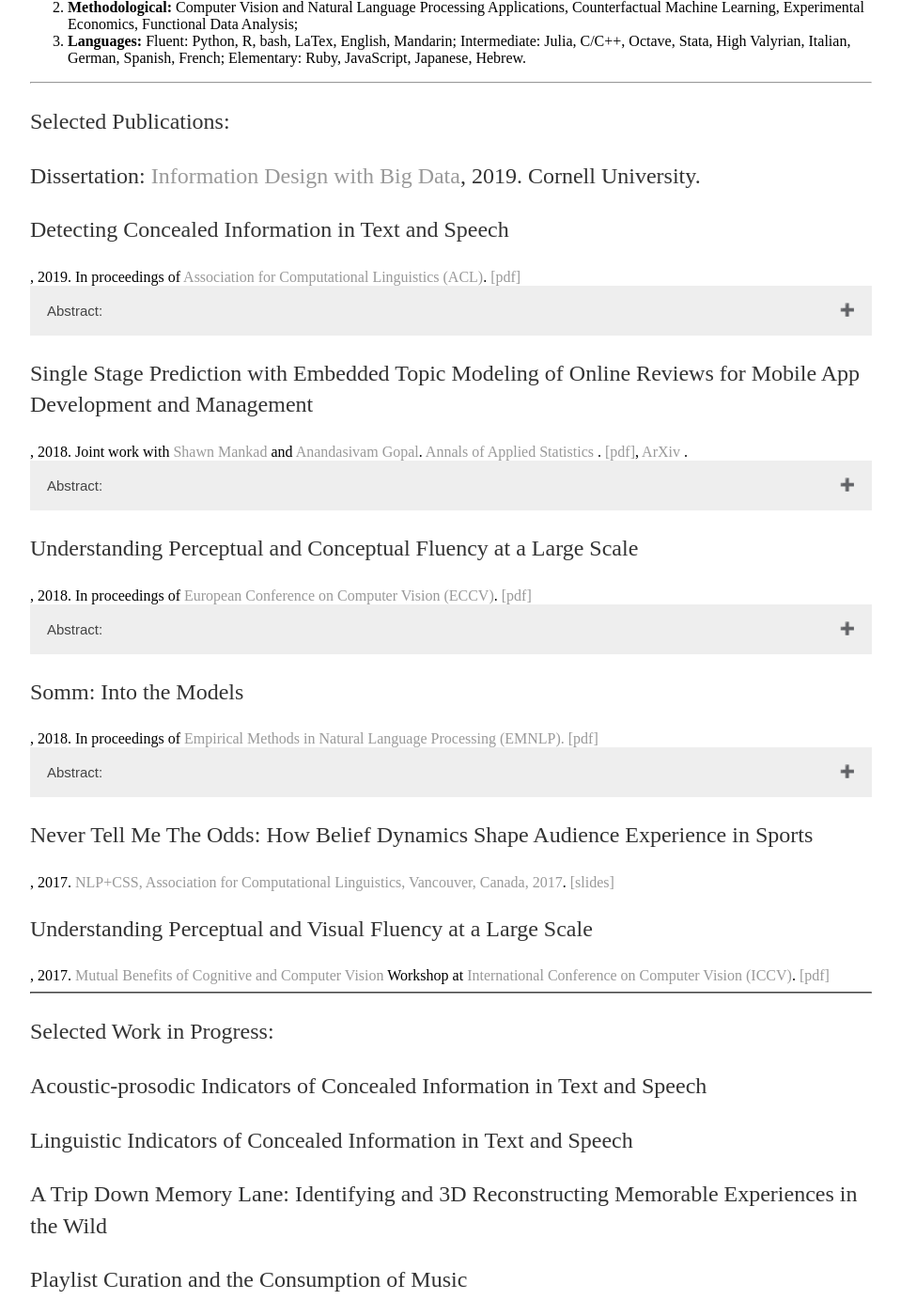
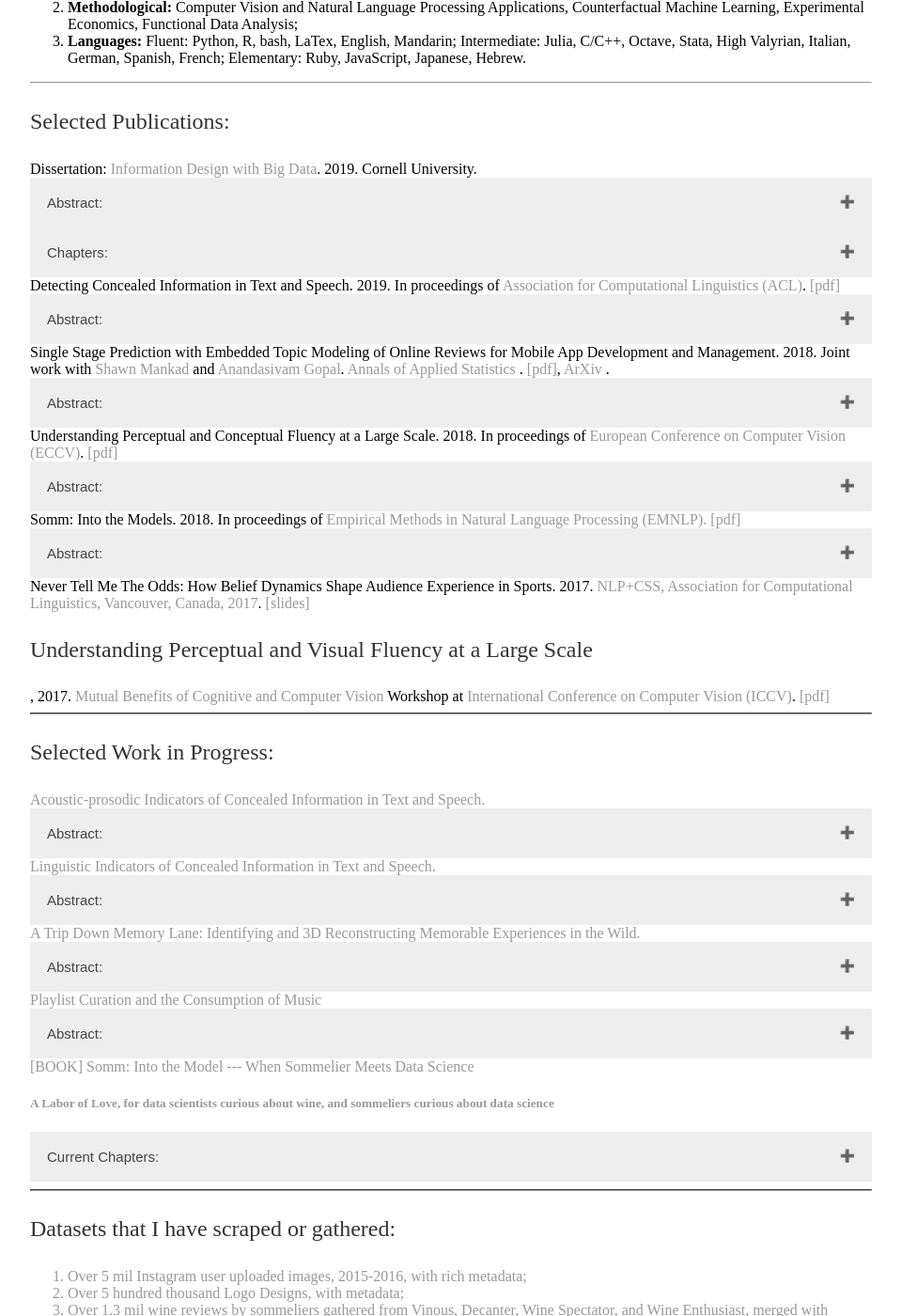
Before and after one commit to shenglih/shenglih.github.io, a Jekyll site: the page built from research/index.html, in a window 1280 px wide and 1400 px high, scrolled down 219 px. Shown: the whole window at 94% size, without its empty margins (160-1119 px from the left). Built offline with Jekyll 4.4.1, drawn with Linux system fonts in a browser that asks for light colours.

Commit message:
Update index.html

```diff
--- a/research/index.html
+++ b/research/index.html
@@ -31,7 +31,13 @@ for (i = 0; i < coll.length; i++) {
 
 <hr>
 	<p> Selected Publications:</p>
-	<p>Dissertation: <a href="/research/dissertation_hu.pdf">Information Design with Big Data</a>, 2019. Cornell University.</p>
+	Dissertation: <a href="/research/dissertation_hu.pdf">Information Design with Big Data</a>. 2019. Cornell University.
+	<button class="collapsible"> Abstract: </button>
+	<div class="content">
+	</div>
+	<button class="collapsible"> Chapters: </button>
+	<div class="content">
+	</div>
 	<!--<p> Job Market Paper: </p>
 	<p> A Trip Down Memory Lane: Identifying and Reconstructing Memorable Consumer Experiences</p>
 	<ol>
@@ -67,11 +73,11 @@ for (i = 0; i < coll.length; i++) {
 
 <hr>-->
 
-	<p>Detecting Concealed Information in Text and Speech</p>, 2019. In proceedings of <a href="http://www.acl2019.org/EN/index.xhtml"> Association for Computational Linguistics (ACL)</a>. <a href="/research/1440_Paper.pdf">[pdf]</a>
+	Detecting Concealed Information in Text and Speech. 2019. In proceedings of <a href="http://www.acl2019.org/EN/index.xhtml"> Association for Computational Linguistics (ACL)</a>. <a href="/research/1440_Paper.pdf">[pdf]</a>
 	<button class="collapsible"> Abstract: </button>
 	<div class="content"> Motivated by infamous cheating scandals in various industries and political events, we address the problem of detecting concealed information in technical settings. In this work, we explore acoustic-prosodic and linguistic indicators of information concealment by collecting a unique corpus of professionals practicing for oral exams while concealing information. We reveal subtle signs of concealed information in speech and text, compare, and contrast them with those in deception detection literature, thus uncovering the link between concealing information and deception. We then present a series of experiments that automatically detect concealed information from text and speech. We compare the use of acoustic-prosodic, linguistic, and individual feature sets, using different machine learn- ing models. Finally, we present a multi-task learning framework with acoustic, linguistic, and individual features, that outperforms hu- man performance by over 15%.</div>
 
-	<p>Single Stage Prediction with Embedded Topic Modeling of Online Reviews for Mobile App Development and Management</p>, 2018. Joint work with <a href="http://mankad-research.hosting.cornell.edu">Shawn Mankad</a> and <a href="http://scholar.rhsmith.umd.edu/anandgopal/home?destination=home">Anandasivam Gopal</a>.
+	Single Stage Prediction with Embedded Topic Modeling of Online Reviews for Mobile App Development and Management. 2018. Joint work with <a href="http://mankad-research.hosting.cornell.edu">Shawn Mankad</a> and <a href="http://scholar.rhsmith.umd.edu/anandgopal/home?destination=home">Anandasivam Gopal</a>.
 	<a href="https://www.imstat.org/journals-and-publications/annals-of-applied-statistics/"> Annals of Applied Statistics </a>. <a href="/research/prediction_with_text.pdf">[pdf]</a>, <a href="https://arxiv.org/">ArXiv </a>.
 	 <button class="collapsible"> Abstract: </button>
 	<div class="content"> Mobile apps are one of the building blocks of the mobile digital economy. A
@@ -90,7 +96,7 @@ our approach using a dataset of over 81,000 mobile reviews over several years fo
 two of the most reviewed online travel agent apps from the iOS and Google Play
 marketplaces.</div>
 
-	<p> Understanding Perceptual and Conceptual Fluency at a Large Scale</p>, 2018. In proceedings of <a href="https://eccv2018.org/">European Conference on Computer Vision (ECCV)</a>. <a href="/research/2741.pdf">[pdf]</a>
+	Understanding Perceptual and Conceptual Fluency at a Large Scale. 2018. In proceedings of <a href="https://eccv2018.org/">European Conference on Computer Vision (ECCV)</a>. <a href="/research/2741.pdf">[pdf]</a>
 	<!--<li> Data Release: Part I, Part II, Part III, Part IV </li>
 	<li> Demo </li>-->
 	<button class="collapsible"> Abstract: </button>
@@ -100,25 +106,32 @@ and weight initializations perform in predicting design memorability and likabil
 			The effect on liking, however, is interactive, consistent with processing fluency (e.g., Lee and Labroo (2004), Landwehr et al. (2011).
 		</div>
 
-	<p>Somm: Into the Models</p>, 2018. In proceedings of <a href="http://emnlp2018.org/">Empirical Methods in Natural Language Processing (EMNLP)</li>. <a href="/research/somm-2.pdf">[pdf]</a>
+	Somm: Into the Models. 2018. In proceedings of <a href="http://emnlp2018.org/">Empirical Methods in Natural Language Processing (EMNLP)</li>. <a href="/research/somm-2.pdf">[pdf]</a>
 	<button class="collapsible"> Abstract: </button>
 	<div class="content">To what extent would the sommelier profession, or wine stewardess, be displaced by machine learning algorithms? There are at least three essential skills that make a sommelier: wine theory, blind tasting, and beverage service, as exemplified in the rigorous certification processes of certified sommeliers and above (advanced and master) with the most authoritative body in the industry, the Court of Master Sommelier (hereafter CMS).
 				We propose and train corresponding machine/deep learning models that match these skills, and compare algorithmic results with real data collected from a large group of certified wine professionals. We find that our machine learning models outperform human sommeliers on most tasks --- most notably in deduction as an essential part of blind tasting, where both hierarchically supervised Latent Dirichlet Allocation outperforms sommeliers' judgment calls by over 6% in terms of F1-score; in terms of beverage service --- wine and food pairing, a modified Siamese neural networks based on BiLSTM achieves better results than sommeliers by 2%. This demonstrates, contrary to popular opinion in the industry, that the sommelier profession is at least to some extent automatable, barring economic (Kleinberg et al., 2017) and psychological (Dietvorst, 2015) complications.
 			</div>
 
-	<p>Never Tell Me The Odds: How Belief Dynamics Shape Audience Experience in Sports</p>, 2017.
+	Never Tell Me The Odds: How Belief Dynamics Shape Audience Experience in Sports. 2017.
 	<a href=""> NLP+CSS, Association for Computational Linguistics, Vancouver, Canada, 2017</a>. <a href=""> [slides]</a>
 	<p>Understanding Perceptual and Visual Fluency at a Large Scale</p>, 2017. <a href="https://sites.google.com/site/mbcc2017w/home">Mutual Benefits of Cognitive and Computer Vision</a> Workshop at <a href="http://iccv2017.thecvf.com/">International Conference on Computer Vision (ICCV)</a>. <a href="">[pdf]
 
 	<hr>
 	<p> Selected Work in Progress: </p>
 
-	<p> Acoustic-prosodic Indicators of Concealed Information in Text and Speech </p>
-
-	<p> Linguistic Indicators of Concealed Information in Text and Speech </p>
-	<p> A Trip Down Memory Lane: Identifying and 3D Reconstructing Memorable Experiences in the Wild</p>
-
-	<p>Playlist Curation and the Consumption of Music</p>
+	Acoustic-prosodic Indicators of Concealed Information in Text and Speech.
+	<button class="collapsible"> Abstract: </button>
+	<div class="content">
+	</div>
+	Linguistic Indicators of Concealed Information in Text and Speech.
+	<button class="collapsible"> Abstract: </button>
+	<div class="content">
+	</div>
+	A Trip Down Memory Lane: Identifying and 3D Reconstructing Memorable Experiences in the Wild.
+	<button class="collapsible"> Abstract: </button>
+	<div class="content">
+	</div>
+	Playlist Curation and the Consumption of Music
 	<!--Data: Last.fm, MusicBrain, BillBoard Charts, Lyrics -->
 	<button class="collapsible"> Abstract: </button>
 	<div class="content">As  the  streaming  music  industry  gains  momentum,  music  play-listing  has  become  the  new battle field  for  major  streaming  service  providers.  We  study  the  role  of  play-lists  in  shaping  consumer  music  listening  behavior  by  asking  two  questions:  (1)  given  a  music  play-list (a  sequence  of  tracks),
@@ -133,7 +146,7 @@ and weight initializations perform in predicting design memorability and likabil
 		behavior.  We  find  great  consumer  heterogeneity  and  uncover  three  patterns  in  play-listing  behaviors  ---
 		(1)”narrow  bracketing”;(2) ”bunching”;  (3) ”Peter Pan”,  given  revealed  preferences  for  individual  tracks.</div>
 
-	<p> [BOOK] Somm: Into the Model --- When Sommelier Meets Data Science</p>
+	[BOOK] Somm: Into the Model --- When Sommelier Meets Data Science
 	<h5> A Labor of Love, for data scientists curious about wine, and sommeliers curious about data science </h5>
 	<button class="collapsible"> Current Chapters: </button>
 	<div class="content">
```
